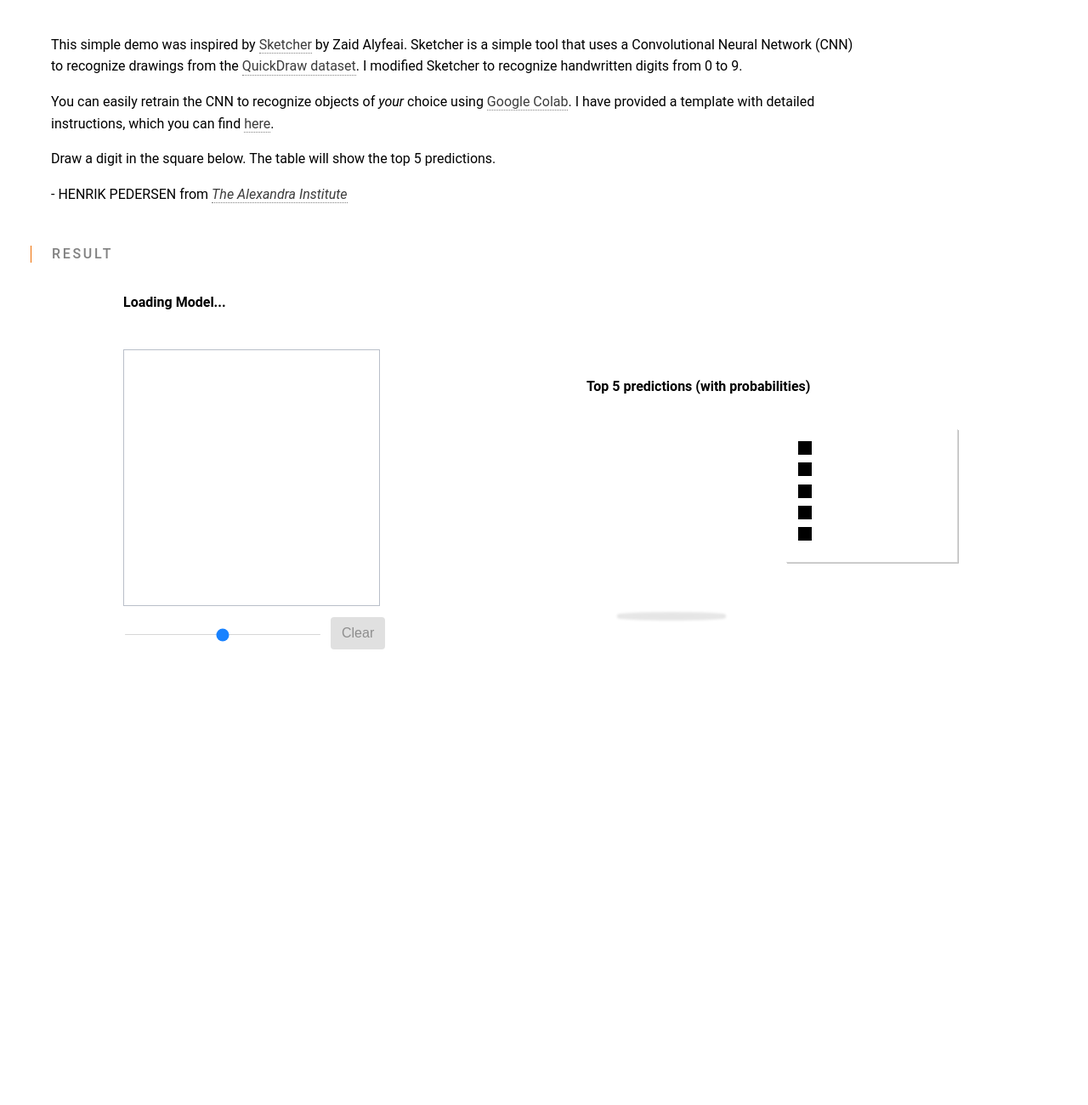
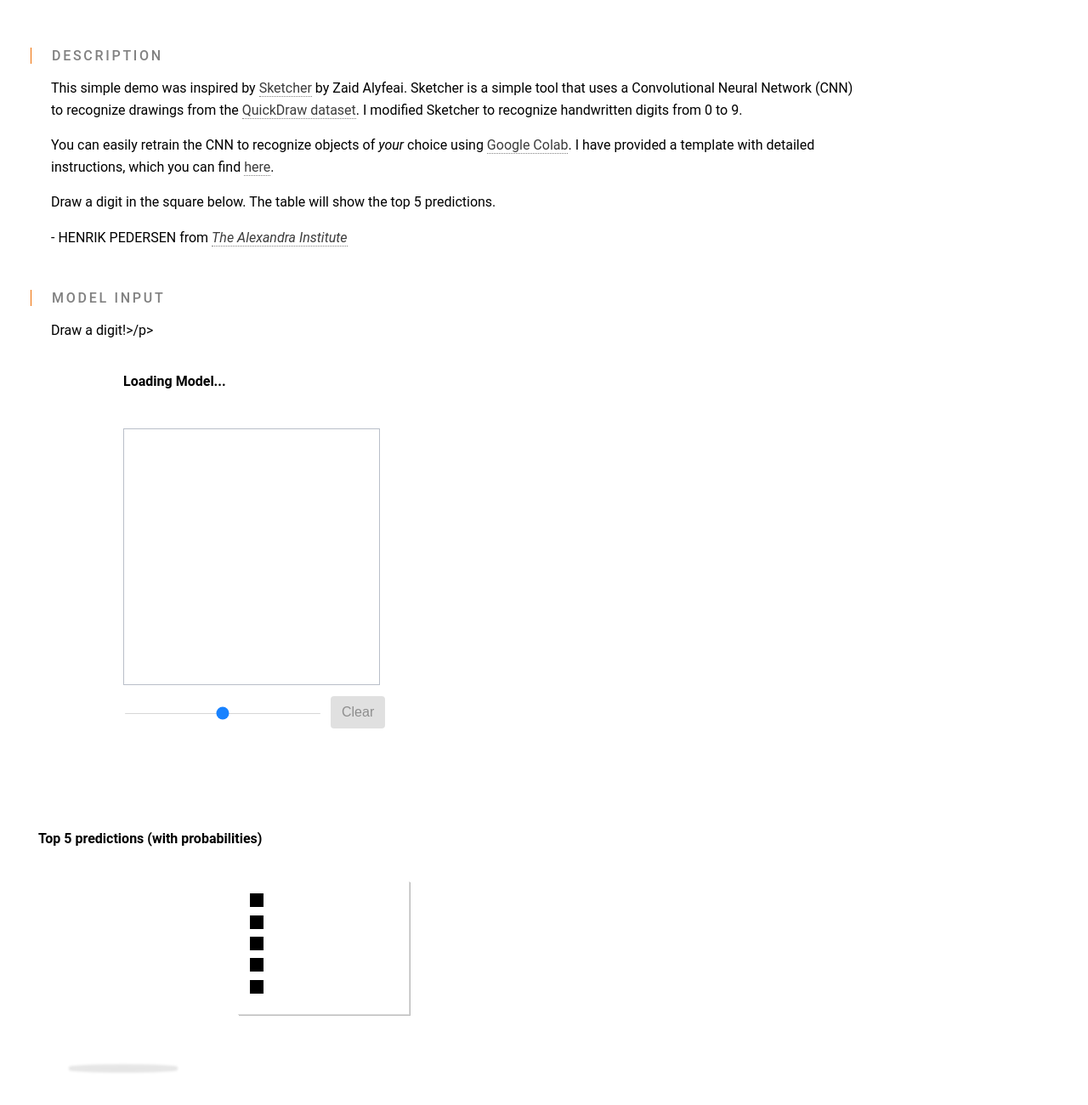
Before and after one commit to klaverhenrik/klaverhenrik.github.io, a plain HTML site: page sketcher/index.html in a window 1280 px wide. Shown: the part 126-1426 px from the top of the page at 85% size. Before the commit the page ends 950 px from the top, so only its background shows below. Drawn offline with nearby package versions, Linux system fonts and the light colour scheme; a script that the page names is missing.

Commit message:
new layout

```diff
--- a/sketcher/index.html
+++ b/sketcher/index.html
@@ -144,6 +144,7 @@ limitations under the License.
     </section>
 
     <section>
+		<p class='section-head'>Description</p>
 		<p>This simple demo was inspired by <a href='https://github.com/zaidalyafeai/zaidalyafeai.github.io/tree/master/sketcher' target="_blank">Sketcher</a> by Zaid Alyfeai. Sketcher is a simple tool that uses a Convolutional Neural Network (CNN) to recognize drawings from the <a href='https://www.kaggle.com/c/quickdraw-doodle-recognition' target="_blank">QuickDraw dataset</a>. I modified Sketcher to recognize handwritten digits from 0 to 9.
 		</p>
 		<p>You can easily retrain the CNN to recognize objects of <em>your</em> choice using <a href='https://colab.research.google.com/notebooks/welcome.ipynb' target="_blank">Google Colab</a>. I have provided a template with detailed instructions, which you can find <a href="https://colab.research.google.com/drive/1dlmV788zrYeUSATZQye1cRflfsr2rk5K" target="_blank">here</a>.
@@ -155,8 +156,8 @@ limitations under the License.
     </section>
 
     <section>
-      <p class='section-head'>Result</p>
-
+      <p class='section-head'>Model input</p>
+      <p>Draw a digit!>/p>
 		<div class="row_res">
 			<div class="col_res" style ='margin-left:100px;'>
 		<h4 id ='status' >Loading Model... </h4>
@@ -166,6 +167,12 @@ limitations under the License.
 		<button type="button" class="btn btn-outline-primary" onclick ='erase()' style ='margin-left:10px;' disabled>Clear</button>
 			</div>
 		</div>
+
+		</div>
+
+
+		<div class="row_res">
+
 		  <div class="col_res">
 			<section style="margin-top:120px">
 			<h4>Top 5 predictions (with probabilities)</h4><br>
@@ -196,6 +203,8 @@ limitations under the License.
 		  </section>
 		</div>
 		</div>
+
+
     </section>
 
     <script src="pie.js"></script>
```
